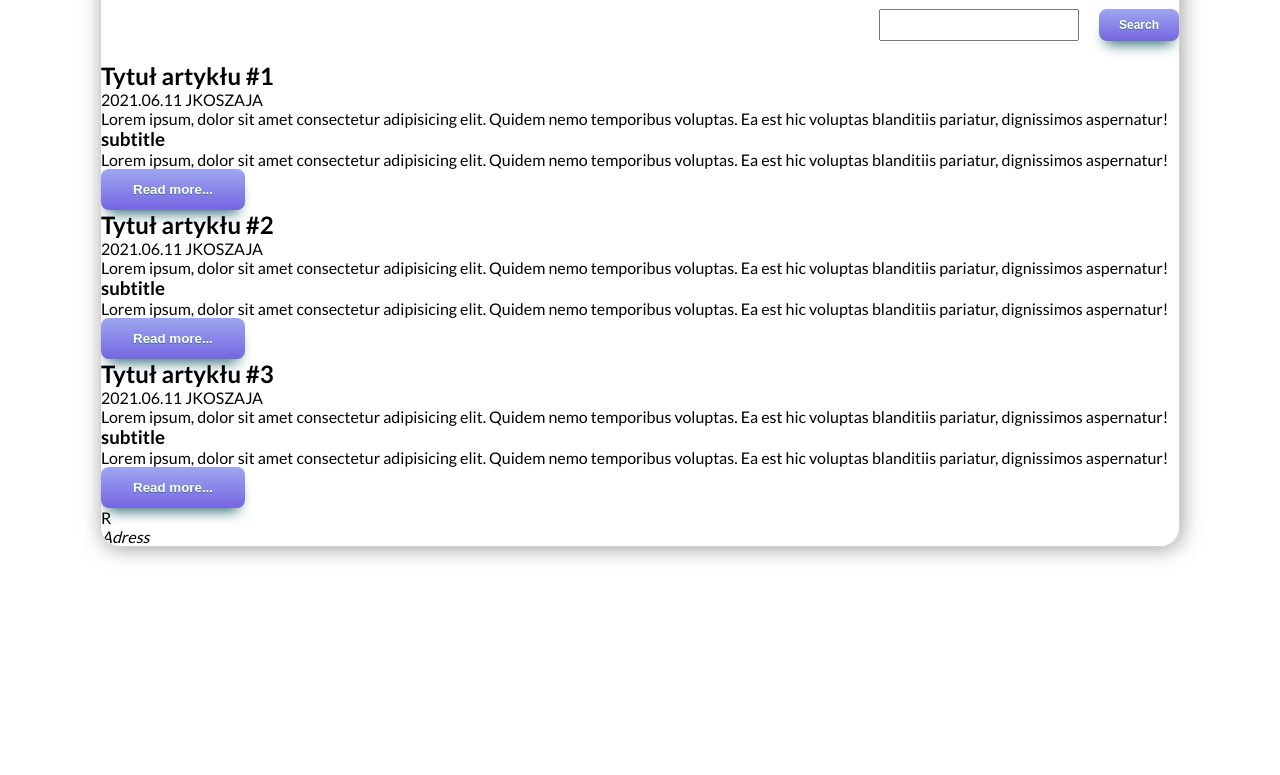
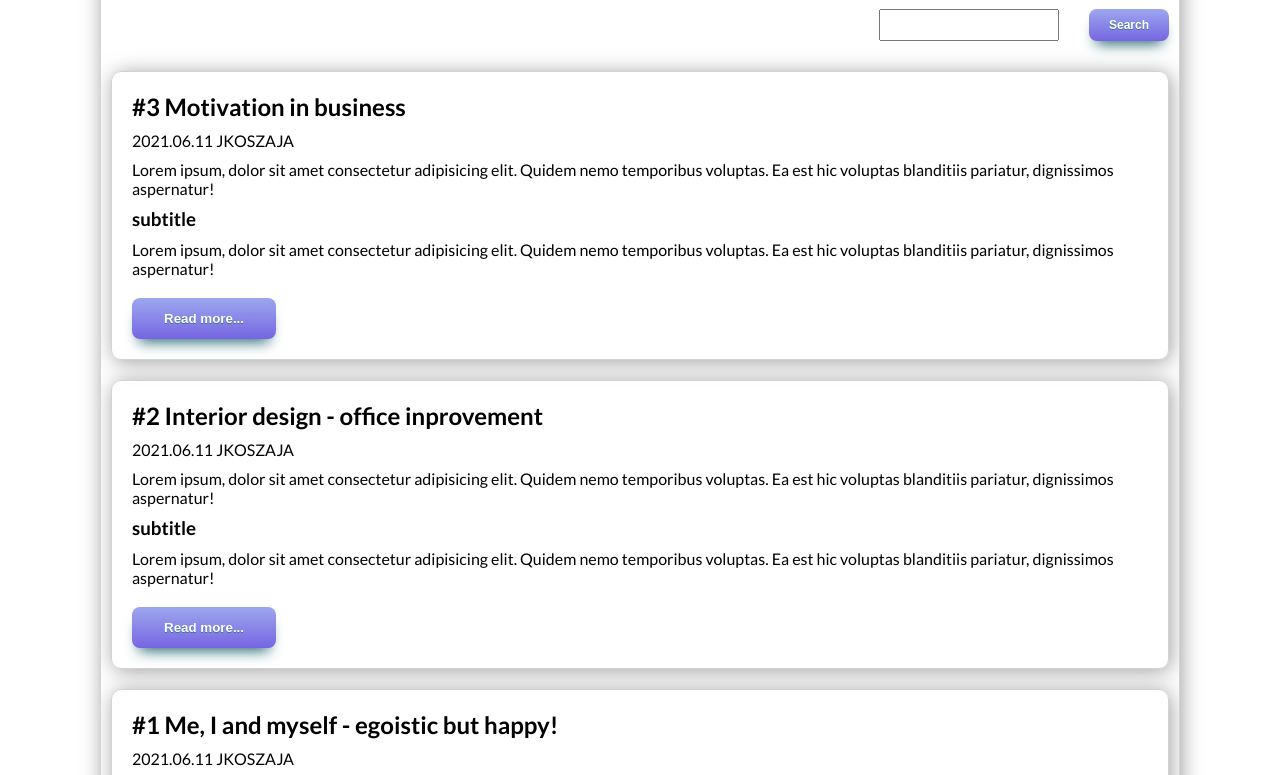
Before and after one commit to sebastian-lucjan/bem-practice-mockup-simple-page, a plain HTML site: page index.html in a window 1280 px wide. Shown: the part 228-1003 px from the top of the page. Before the commit the page ends 800 px from the top, so only its background shows below. Drawn offline with Linux system fonts and the light colour scheme.

Commit message:
Add article styles

```diff
--- a/index.html
+++ b/index.html
@@ -35,7 +35,7 @@
           <button class="button search__button" type="submit">Search</button>
         </form>
         <article class="article">
-          <h2 class="article__title">Tytuł artykłu #1</h2>
+          <h2 class="article__title">#3 Motivation in business</h2>
           <div class="article__info">
             <span class="article__publication-date">2021.06.11</span>
             <span class="article__publication-author">JKOSZAJA</span>
@@ -53,7 +53,7 @@
         </article>
 
         <article class="article">
-          <h2 class="article__title">Tytuł artykłu #2</h2>
+          <h2 class="article__title">#2 Interior design - office inprovement</h2>
           <div class="article__info">
             <span class="article__publication-date">2021.06.11</span>
             <span class="article__publication-author">JKOSZAJA</span>
@@ -71,7 +71,7 @@
         </article>
 
         <article class="article">
-          <h2 class="article__title">Tytuł artykłu #3</h2>
+          <h2 class="article__title">#1 Me, I and myself - egoistic but happy!</h2>
           <div class="article__info">
             <span class="article__publication-date">2021.06.11</span>
             <span class="article__publication-author">JKOSZAJA</span>
@@ -90,7 +90,7 @@
       </section>
 
       <footer class="footer page__footer">
-        <p class="footer__copyright-info">R</p>
+        <p class="footer__copyright-info">Additional information</p>
         <address class="footer__address-info">Adress</address>
       </footer>
     </div>
--- a/style.css
+++ b/style.css
@@ -110,6 +110,7 @@
   display: flex;
   justify-content: space-between;
   align-items: center;
+  margin-left: 10px;
 }
 
 .logo__image {
@@ -148,14 +149,14 @@
 .search {
   display: flex;
   justify-content: end;
-  margin: 20px 0;
+  margin: 20px 10px;
   width: 100%;
   height: 32px;
 }
 
 .search__input {
-  width: 200px;
-  margin-right: 20px;
+  width: 180px;
+  margin-right: 30px;
 }
 
 .search__button {
@@ -163,71 +164,24 @@
   padding: 5px 20px;
 }
 
-/* <body class="page">
+.article {
+  margin: 10px;
+  padding: 10px;
+  border: 1px solid lightgray;
+  border-radius: 10px;
 
-    <section class="articles page__articles">
-      <form class="search">
-        <input type="text" class="search__input" />
-        <button class="button search__button button--italic" type="submit">Search</button>
-      </form>
+  box-shadow: 2px 2px 20px rgba(128, 128, 128, 0.75);
+}
 
-      <article class="article">
-        <h1 class="article__title">Tytuł artykłu #1</h1>
-        <div class="article__info">
-          <span class="article__publication-date">2021.06.11</span>
-          <span class="article__publication-author">JKOSZAJA</span>
-        </div>
-        <p class="article__text">
-          Lorem ipsum, dolor sit amet consectetur adipisicing elit. Quidem nemo temporibus voluptas.
-          Ea est hic voluptas blanditiis pariatur, dignissimos aspernatur!
-        </p>
-        <h2 class="article__subtitle">subtitle</h2>
-        <p class="article__text">
-          Lorem ipsum, dolor sit amet consectetur adipisicing elit. Quidem nemo temporibus voluptas.
-          Ea est hic voluptas blanditiis pariatur, dignissimos aspernatur!
-        </p>
-        <button class="button article__button">Read more...</button>
-      </article>
+.article > * {
+  margin: 10px;
+}
 
-      <article class="article">
-        <h1 class="article__title">Tytuł artykłu #2</h1>
-        <div class="article__info">
-          <span class="article__publication-date">2021.06.11</span>
-          <span class="article__publication-author">JKOSZAJA</span>
-        </div>
-        <p class="article__text">
-          Lorem ipsum, dolor sit amet consectetur adipisicing elit. Quidem nemo temporibus voluptas.
-          Ea est hic voluptas blanditiis pariatur, dignissimos aspernatur!
-        </p>
-        <h2 class="article__subtitle">subtitle</h2>
-        <p class="article__text">
-          Lorem ipsum, dolor sit amet consectetur adipisicing elit. Quidem nemo temporibus voluptas.
-          Ea est hic voluptas blanditiis pariatur, dignissimos aspernatur!
-        </p>
-        <button class="button article__button">Read more...</button>
-      </article>
-
-      <article class="article">
-        <h1 class="article__title">Tytuł artykłu #3</h1>
-        <div class="article__info">
-          <span class="article__publication-date">2021.06.11</span>
-          <span class="article__publication-author">JKOSZAJA</span>
-        </div>
-        <p class="article__text">
-          Lorem ipsum, dolor sit amet consectetur adipisicing elit. Quidem nemo temporibus voluptas.
-          Ea est hic voluptas blanditiis pariatur, dignissimos aspernatur!
-        </p>
-        <h2 class="article__subtitle">subtitle</h2>
-        <p class="article__text">
-          Lorem ipsum, dolor sit amet consectetur adipisicing elit. Quidem nemo temporibus voluptas.
-          Ea est hic voluptas blanditiis pariatur, dignissimos aspernatur!
-        </p>
-        <button class="button article__button">Read more...</button>
-      </article>
-    </section>
-
-    <footer class="footer page__footer">
-      <p class="footer__copyright-info">R</p>
-      <address class="footer__address-info">Adress</address>
-    </footer>
-  </body> */ ;
+.footer {
+  display: flex;
+  justify-content: center;
+  color: gray;
+}
+.footer > * {
+  margin: 20px 20px;
+}
```
